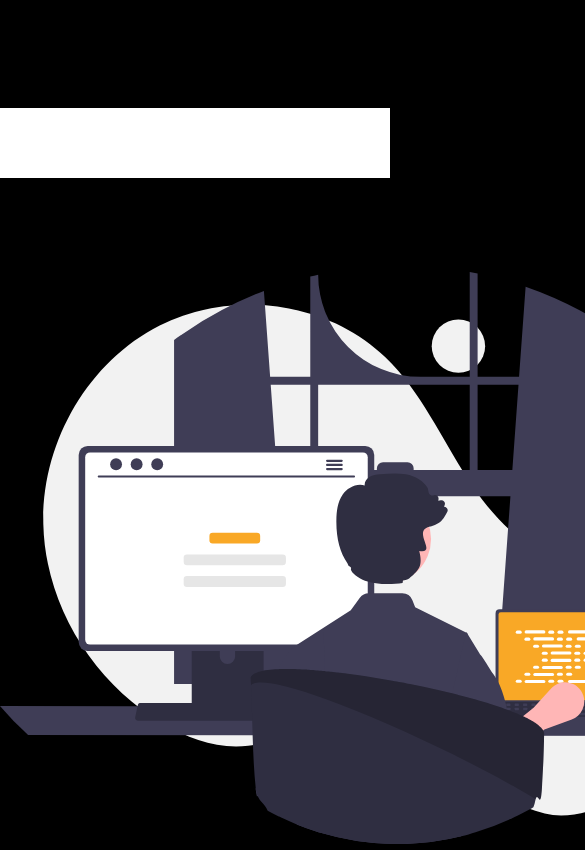
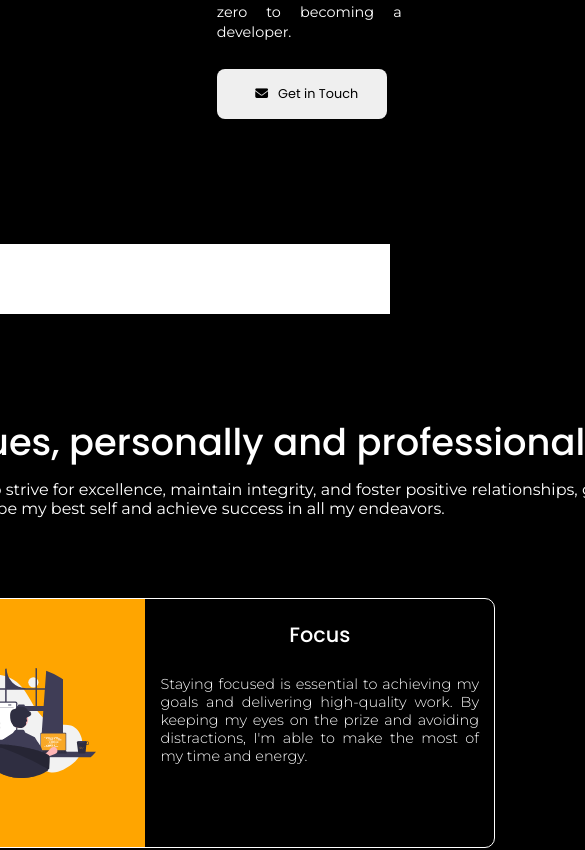
Before and after one commit to Adesh-111/Adesh.dev, a React (Vite) app: page /about in a window 390 px wide. Shown: the part 2485-3335 px from the top of the page, 585 px wide, since content can reach past the window. Built offline with nearby package versions, Linux system fonts and the light colour scheme.

Commit message:
Completion of about page without responsiveness

```diff
--- a/src/Pages/About/AboutMe.css
+++ b/src/Pages/About/AboutMe.css
@@ -67,8 +67,9 @@
 
 .story{
     display: flex;
-    justify-content: center;
+    align-items: flex-start;
     gap: 20px;
+    margin-top: 100px;
 }
 
 .story .story-head{
@@ -107,7 +108,8 @@
     text-align: justify;
     color: white;
     padding-right: 50px;
-    padding-top: 150px;
+    line-height: 20px;
+    margin: 10px;
 }
 
 .story-desc p{
@@ -152,14 +154,84 @@
     padding: 0 40px;
     color: #000000;
     font-size: 20px;
-    list-style: square;
   }
 
+  .core-values{
+    margin-top: 100px;
+    display: flex;
+    justify-content: center;
+    align-items: center;
+    flex-direction: column;
+  }
 
+.core-values h3{
+    color: white;
+    font-family: "Poppins";
+    font-weight: 450;
+    font-size: 2.3rem;
+    text-align: center;
+    margin-bottom: 10px;
+}
 
+.core-desc{
+    text-align: center;
+    display: inline-flex;
+    justify-content: center;
+    flex-direction: column;
+    align-items: center;
+}
 
+.core-desc p{
+    font-family: "Montserrat";
+    font-size: 1rem;
+    color: white;
+    width: 900px;
+}
 
+.core-cards{
+    display: flex;
+    justify-content: center;
+    flex-wrap: wrap;
+    gap: 30px;
+    margin-top: 80px;
+}
 
+.core-card{
+    border: 1.5px solid white;
+    display: inline-flex;
+    width: 600px;
+    height: 250px;
+    border-radius: 10px;
+    box-sizing: border-box;
+    overflow: hidden;
+}
+
+.card-img{
+    width: 1000px;
+    background-color: orange;
+    display: inline-flex;
+    justify-content: center;
+    align-items: center;
+}
+
+.core-card img{
+   width: 150px;
+   padding: 20px;
+}
+
+.core-card h3{
+    font-size: 1.3rem;
+    margin-top: 20px;
+}
+
+.core-card p{
+    color: white;
+    font-family: "Montserrat";
+    font-weight: 300;
+    padding: 15px;
+    font-size: 0.9rem;
+    text-align: justify;
+}
 
 
 
--- a/src/Pages/About/AboutMe.jsx
+++ b/src/Pages/About/AboutMe.jsx
@@ -7,18 +7,18 @@ import "./AboutMe.css";
 
 function AboutMe() {
   const titles = [
-    "Developer",
-    "Student",
-    "Innovator",
-    "Friend",
-    "React JS",
-    "Node JS",
-    "PostgreSQL",
-    "JavaScript",
-    "Frontend",
-    "Backend",
-    "Programmer",
-    "Coding",
+    "•   Developer",
+    "•   Student",
+    "•   Innovator",
+    "•   Friend",
+    "•   React JS",
+    "•   Node JS",
+    "•   PostgreSQL",
+    "•   JavaScript",
+    "•   Frontend",
+    "•   Backend",
+    "•   Programmer",
+    "•   Coding",
   ];
 
   const Titles = Array(100).fill(titles).flat();
@@ -59,7 +59,7 @@ function AboutMe() {
   return (
     <>
       <Navbar />
-      <div className="AboutMe">
+      <div className="AboutMe" data-aos="fade-up">
         <div className="head">
           <h3>
             Hello World, <span>I'm Adesh</span>
@@ -78,7 +78,7 @@ function AboutMe() {
             </a>
           </div>
         </div>
-        <div className="story">
+        <div className="story" data-aos="zoom-out">
           <div className="story-head">
             <h3>
               Let me tell you <span>my story.</span>{" "}
@@ -146,7 +146,7 @@ function AboutMe() {
             </a>
           </div>
         </div>
-        <div className="titles">
+        <div className="titles" data-aos="fade-down">
           <marquee
             className="title-marquee"
             behavior="scroll"
@@ -161,13 +161,16 @@ function AboutMe() {
             </ul>
           </marquee>
         </div>
-        <div className="core-values">
+        <div className="core-values" data-aos ="fade-up">
+          <div className="core-desc">
             <h3>My core values, personally and professionally</h3>
             <p>
               These principles motivate me to strive for excellence, maintain
               integrity, and foster positive relationships, guiding me to be my
               best self and achieve success in all my endeavors.
             </p>
+          </div>
+
           <div className="core-cards">
             {CardDetails.map((card, index) => (
               <CoreCard key={index} card={card} />
--- a/src/Pages/About/CoreCard.jsx
+++ b/src/Pages/About/CoreCard.jsx
@@ -1,10 +1,15 @@
 function CoreCard({ card }) {
   return (
     <>
-            <div className="core-card">
+      <div className="core-card" data-aos="fade-right">
+        <div className="card-img">
           <img src={card.image} alt="" />
+        </div>
+
+        <div className="card-detail">
           <h3>{card.title}</h3>
           <p>{card.desc}</p>
+        </div>
       </div>
     </>
   );
--- a/src/components/Navbar/Navbar.jsx
+++ b/src/components/Navbar/Navbar.jsx
@@ -44,7 +44,7 @@ function Navbar() {
                   <a href={assets.resume} download="Adesh Resume.pdf">Resume</a>
                 </li>
                 <li>
-                  <a href="/story">Story</a>
+                  <a href="/story">Services</a>
                 </li>
                 <li>
                   <a href="https://linktr.ee/adesh_d" target="__blank">Links</a>
```
Lines whose indentation alone changed are shown as unchanged.
